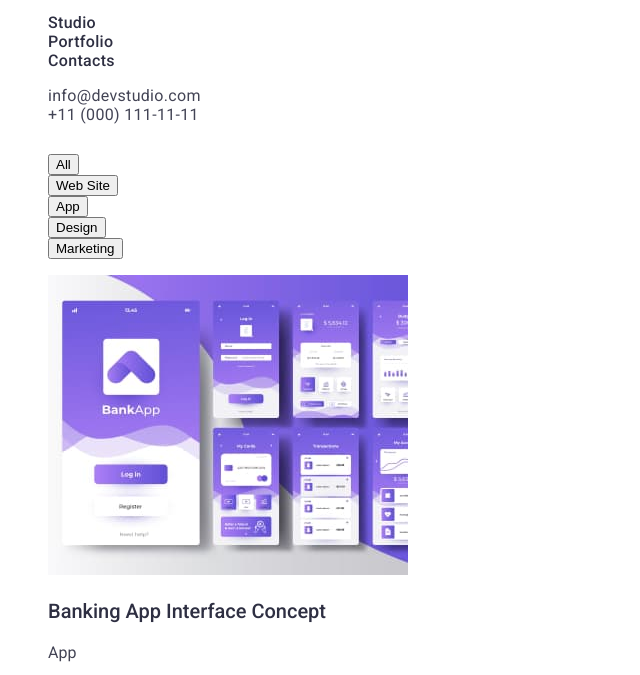
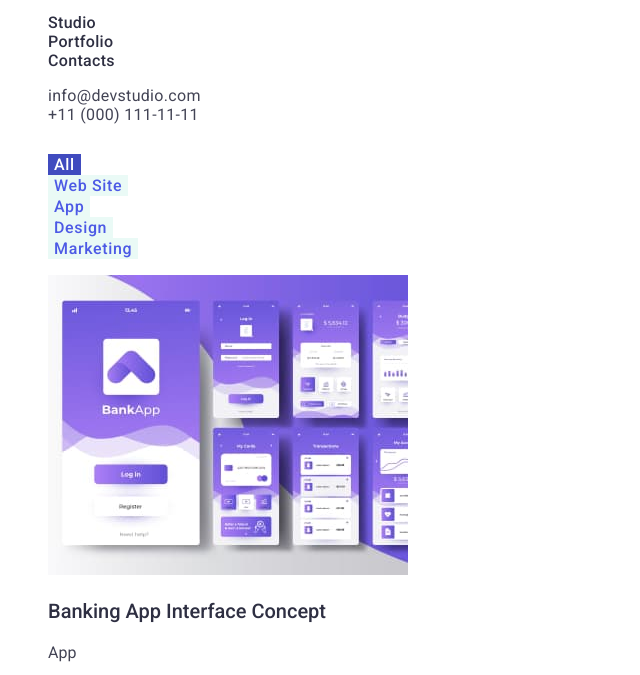
Before and after one commit to ng-christina/HTML, a plain HTML site: page portfolio.html in a window 1280 px wide. Shown: the part 32-707 px from the top of the page, without its empty margins (0-640 px from the left). Drawn offline with Linux system fonts and the light colour scheme.

Commit message:
update css

```diff
--- a/css/style.css
+++ b/css/style.css
@@ -112,7 +112,7 @@ color: var(--text);
  }
  .menu-link:hover,
  .menu-link:focus{
-    color:var(--ctas-focusedActive-statesLink);
+    color:var(--ctas);
  }
  /* contacts */
 .tel{
@@ -268,30 +268,37 @@ color: var(--text);
 }
 
 .list-portfolio{
-
 }
 
 .btn{
-
 }
 
 .button{
     font-family: 'Roboto', sans-serif;
     font-weight: 500;
     font-size: 16px;
-    line-height: 24px;
+    line-height: 1,5;
     display: flex;
     align-items: center;
     text-align: center;
     letter-spacing: 0.04em;
-    color:var(--ctas-focusedActive-statesLink);
-    background:var(--background-light);
+    color: var(--ctas-focusedActive-statesLink);
+    background:var(--success-10);
     cursor: pointer;
+    border: none;
 }
 
 .button:hover,
 :focus{
-    background:var(--background-blue);}
+    background:var(--background-blue);
+}
+
+.btn-all{
+    color:var(--white);
+    background-color: var(--background-blue);
+}
+
+
 /* Gallery */
 
 .gallery-list{
--- a/portfolio.html
+++ b/portfolio.html
@@ -46,20 +46,21 @@
             <h2 class="title"></h2>
              <ul class="list-portfolio list">
                  <li class="btn">
-                     <button type="button">All</button>
+                     <button class="button btn-all">All</button>
                  </li>
                  <li class="btn">
-                     <button type="button">Web Site</button>
-                 </li>
-                 <li>
-                     <button type="button">App</button>
+                     <button class="button">Web Site</button>
                  </li>
                  <li class="btn">
-                     <button type="button">Design</button>
+                     <button class="button">App</button>
                  </li>
                  <li class="btn">
-                     <button type="button">Marketing</button>
+                     <button class="button">Design</button>
                  </li>
+                 <li class="btn">
+                     <button class="button">Marketing</button>
+                 </li>
+
              </ul>
              <!--Gallery-->
              <ul class="gallery-list list">
```
